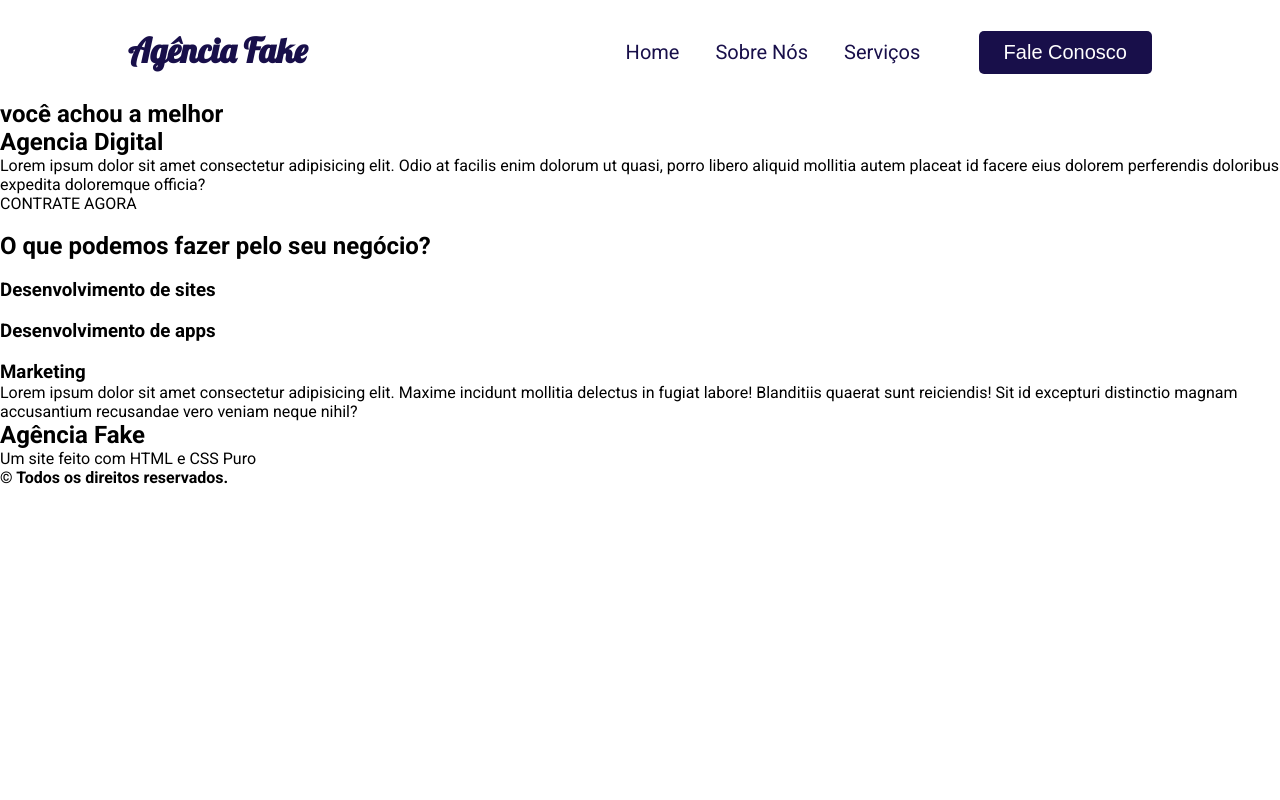
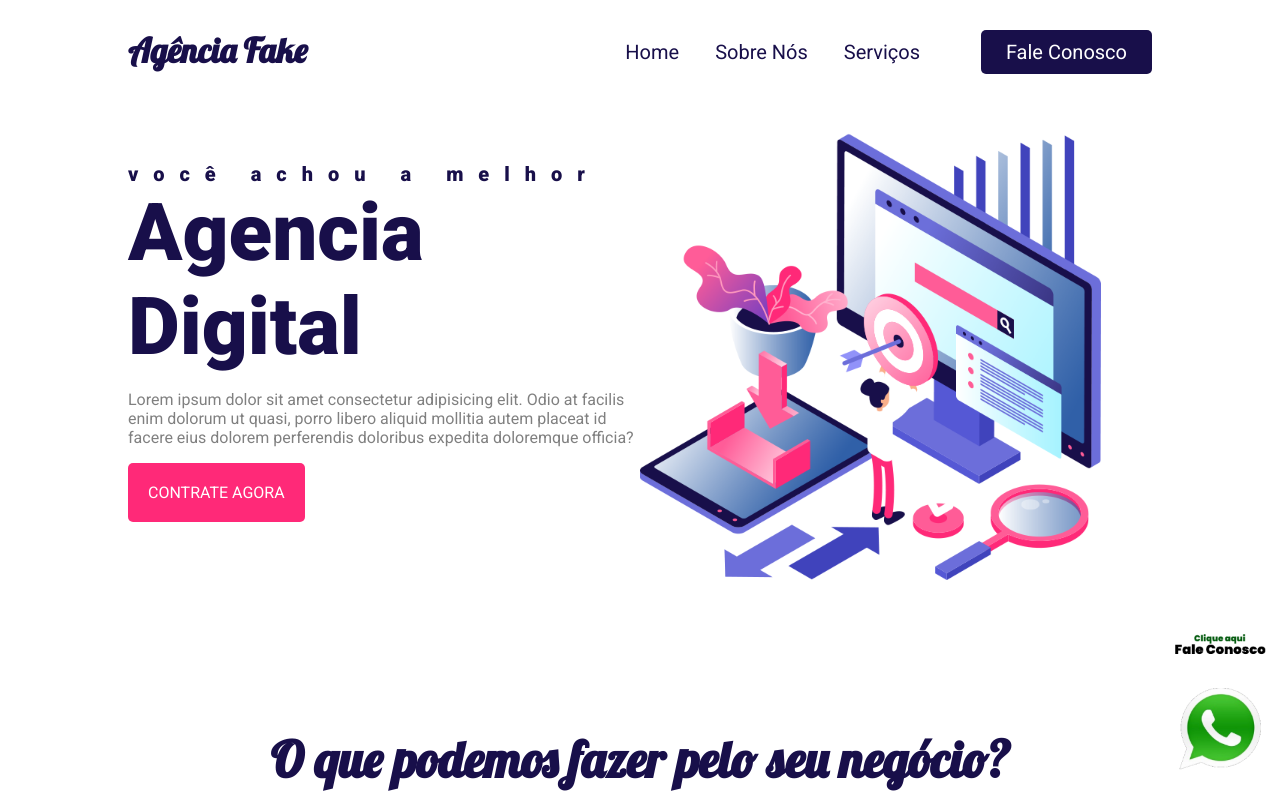
Before and after one commit to GabrielFerrarez/agencia-fake, a plain HTML site: page index.html in a window 1280 px wide. Shown: the top 800 px of the page. Drawn offline with Linux system fonts and the light colour scheme.

Commit message:
Agencia fake - desenvolvimento completo

```diff
--- a/Css/index.css
+++ b/Css/index.css
@@ -16,7 +16,14 @@ body {
 
 /*------------------------------------------*/
 
+nav, header {
+    padding: 0 10%;
+}
+
+
 nav {
+    background-color: white;
+    position: fixed;
     width: 100%;
     height: 100px;
     display: flex;
@@ -25,7 +32,6 @@ nav {
 
 nav div#container-logo {
     width: 20%;
-    margin-left: 10%;
 }
 
 h1 {
@@ -36,8 +42,7 @@ h1 {
 }
 
 nav div#container-menu {
-    width: 60%;
-    margin-right: 10%;
+    width: 80%;
 }
 
 ul {
@@ -66,3 +71,168 @@ li {
 }#button-fale-conosco:hover{
     background-color: #FF2978;
 }
+
+
+header {
+    padding-top: 100px;
+    display: flex;
+    align-items: center;
+    justify-content: center;
+}
+
+div#img-banner, div#banner-text{
+    width: 50%;
+    flex: 40%;
+}
+
+
+header div#banner-text h2#first-text-banner {
+    letter-spacing: 15px;
+    color: #180F4A;
+    font-family: 'Roboto', sans-serif;
+    font-size: 20px;
+    font-weight: 900;
+}
+
+
+header div#banner-text h2#second-text-banner {
+    color: #180F4A;
+    font-family: 'Roboto', sans-serif;
+    font-size: 80px;
+    font-weight: 900;
+}
+
+
+header div#banner-text p#decription-text-banner {
+    color: #808080;
+    text-align: left;
+    margin: 16px 0;
+}
+
+
+
+header div#banner-text #botao-contrate {
+    display: inline-block;
+    padding: 20px;
+    background-color: #FF2978;
+    border-radius: 5px;
+    color: white;
+}header div#banner-text #botao-contrate:hover {
+    background-color: #180F4A;
+}
+
+
+header div#img-banner img {
+    max-width: 90%;
+}
+
+
+
+/*---------------------------------------------*/
+
+section {
+    margin-top: calc(80px + 5%);
+    padding: 0 10%;
+}
+
+
+section h2#card-title{
+    font-family: 'Lobster', cursive;
+    color: #180F4A;
+    font-size: 50px;
+    text-align: center;
+}
+
+section div#card-box{
+    display: flex;
+    justify-content: space-around;
+    margin-top: 8%;
+}
+
+
+section div#card-box article{
+    display: flex;
+    flex-direction: column;
+    align-items: center;
+    justify-content: center;
+
+    text-align: center;
+    width: 30%;
+    padding: 20px;
+    border-radius: 10px;
+    border: solid 1px #FF2978;
+}
+
+
+section div#card-box article div#hidden-text {
+    display: none;
+}
+section div#card-box article div#hidden-text h3, div#hidden-text p{
+    color:white;
+}
+
+
+section div#card-box article:hover {
+    background-color: #FF2978;
+    cursor:pointer;
+    margin-top: -20px;
+    margin-bottom: 20px;
+}
+section div#card-box article:hover div#text-main {
+    display: none;
+}
+section div#card-box article:hover div#hidden-text {
+    display: block;
+    color: white;
+}
+
+
+
+
+
+
+
+section div#card-box article img {
+    margin-bottom: 20px;
+}
+
+section div#card-box article p {
+    margin: 16px 0;
+}
+
+
+footer {
+    display: flex;
+    align-items: center;
+    justify-content: center;
+    flex-direction: column;
+
+    background: linear-gradient(#180F4A,#090422,black);
+    height: 400px;
+    border-top: 5px solid #FF2978;
+    margin-top: calc(100px + 5%);
+}
+
+footer h2, footer p, footer b {
+    color: white;
+}
+
+footer h2 {
+    font-family: 'Lobster', cursive;
+    font-size: 34px;
+    margin: 25px 0px
+}
+
+footer b {
+    margin-top: 100px
+}
+
+div#whats-button {
+    position: fixed;
+    right: 10px;
+    bottom: 10px;
+}
+
+div#whats-button img{
+    width: 100px;
+}
--- a/index.html
+++ b/index.html
@@ -7,7 +7,6 @@
     <link rel="stylesheet" href="Css/index.css">
     <title>Agencia Fake</title>
 </head>
-<body>
 
     <Nav>
 
@@ -21,30 +20,38 @@
                 <a href="#"><li >Home</li></a>
                 <a href="#"><li >Sobre Nós</li></a>
                 <a href="#"><li >Serviços</li></a>
-                <a href="#"><button id="button-fale-conosco">Fale Conosco</button></a>
+                <a href="#" id="button-fale-conosco">Fale Conosco</a>
             </ul>
         </div>
 
     </Nav>
 
+    <div id="whats-button">
+        <a class="whats" target="_blank" href="https://api.whatsapp.com/send?phone=00000000000000&amp;text=Ol%C3%A1%20peguei%20seu%20contato%20no%20site">
+
+            <img src="img/whats.png" alt="">
+
+        </a>
+    </div>
+
     <header>
 
-        <div>
+        <div id="banner-text">
 
-            <h2>você achou a melhor</h2>
+            <h2 id="first-text-banner">você achou a melhor</h2>
 
-            <h2> Agencia Digital</h2>
+            <h2 id="second-text-banner"> Agencia Digital</h2>
 
-            <p>
+            <p id="decription-text-banner">
                 Lorem ipsum dolor sit amet consectetur adipisicing elit. Odio at facilis enim dolorum ut quasi, porro libero aliquid mollitia autem placeat id facere eius dolorem perferendis doloribus expedita doloremque officia?
             </p>
 
-            <a href="">CONTRATE AGORA</a>
+            <a id="botao-contrate" href="">CONTRATE AGORA</a>
 
         </div>
 
-        <div>
-            <img src="" alt="">
+        <div id="img-banner">
+            <img src="Img/hero_right.png" alt="">
         </div>
 
 
@@ -52,26 +59,61 @@
 
     <section>
 
-        <h2>O que podemos fazer pelo seu negócio?</h2>
+        <h2 id="card-title">O que podemos fazer pelo seu negócio?</h2>
 
-        <div>
+        <div id="card-box">
+
             <article>
-                <img src="" alt="">
-                <h3>Desenvolvimento de sites</h3>
-                <p></p>
+
+                <div id="text-main">
+                    <img src="Img/pc.png" alt="">
+                    <h3>Desenvolvimento de sites</h3>
+                    <p>
+                        Lorem, ipsum dolor sit amet consectetur adipisicing elit. Molestiae nobis totam omnis veritatis sit distinctio doloremque quia officiis, asperiores, consectetur dolorem magnam doloribus eos odio quibusdam? Excepturi corrupti labore necessitatibus?
+                    </p>
+                </div>
+
+                <div id="hidden-text">
+                    <h3>Outro conteúdo qualquer</h3>
+                    <p>Lorem, ipsum dolor sit amet consectetur adipisicing elit. Inventore officia laboriosam recusandae, similique repudiandae id reprehenderit enim quisquam autem necessitatibus perspiciatis repellendus, numquam magni, molestias reiciendis exercitationem repellat sunt corrupti?</p>
+                </div>
+
             </article>
+
             <article>
-                <img src="" alt="">
-                <h3>Desenvolvimento de apps</h3>
-                <p></p>
+
+                <div id="text-main">
+                    <img src="Img/smartphone.png" alt="">
+                    <h3>Desenvolvimento de apps</h3>
+                    <p>
+                        Lorem, ipsum dolor sit amet consectetur adipisicing elit. Molestiae nobis totam omnis veritatis sit distinctio doloremque quia officiis, asperiores, consectetur dolorem magnam doloribus eos odio quibusdam? Excepturi corrupti labore necessitatibus?
+                    </p>
+                </div>
+
+                <div id="hidden-text">
+                    <h3>Outro conteúdo qualquer</h3>
+                    <p>Lorem ipsum dolor sit amet consectetur adipisicing elit. Ea dolorum excepturi provident! Non delectus illum aspernatur eos fugiat veniam provident illo quo totam. Minus nemo assumenda repellat mollitia at labore?</p>
+                </div>
+
             </article>
+
             <article>
-                <img src="" alt="">
-                <h3>Marketing</h3>
-                <p>
-                    Lorem ipsum dolor sit amet consectetur adipisicing elit. Maxime incidunt mollitia delectus in fugiat labore! Blanditiis quaerat sunt reiciendis! Sit id excepturi distinctio magnam accusantium recusandae vero veniam neque nihil?
-                </p>
+
+                <div id="text-main">
+                    <img src="Img/marketing.png" alt="">
+                    <h3>Marketing</h3>
+                    <p>
+                        Lorem, ipsum dolor sit amet consectetur adipisicing elit. Molestiae nobis totam omnis veritatis sit distinctio doloremque quia officiis, asperiores, consectetur dolorem magnam doloribus eos odio quibusdam? Excepturi corrupti labore necessitatibus?
+                    </p>
+                </div>
+
+                <div id="hidden-text">
+                    <h3>Outro conteúdo qualquer</h3>
+                    <p>Lorem ipsum dolor sit amet consectetur adipisicing elit. Dolorem voluptates perspiciatis pariatur, reiciendis tempora corrupti hic, ea minima autem ipsam eveniet. Odio explicabo tempora magnam id perspiciatis optio voluptate quam.</p>
+                </div>
+
             </article>
+
         </div>
 
     </section>
```
